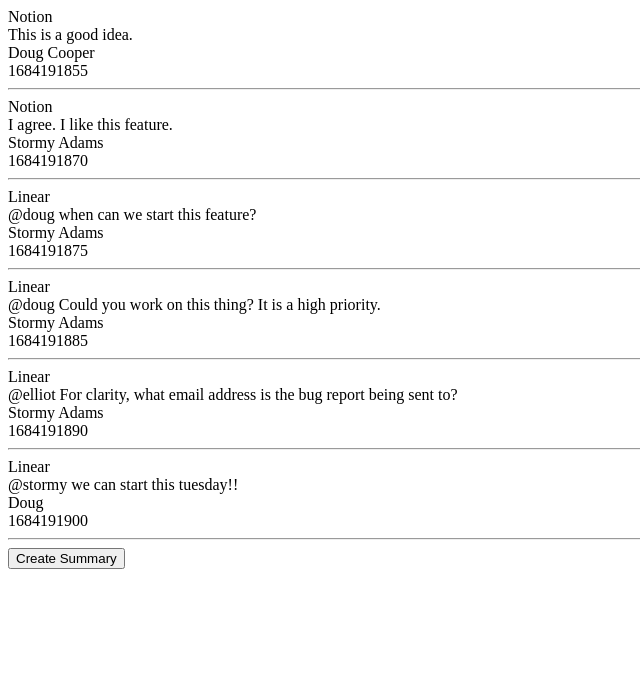
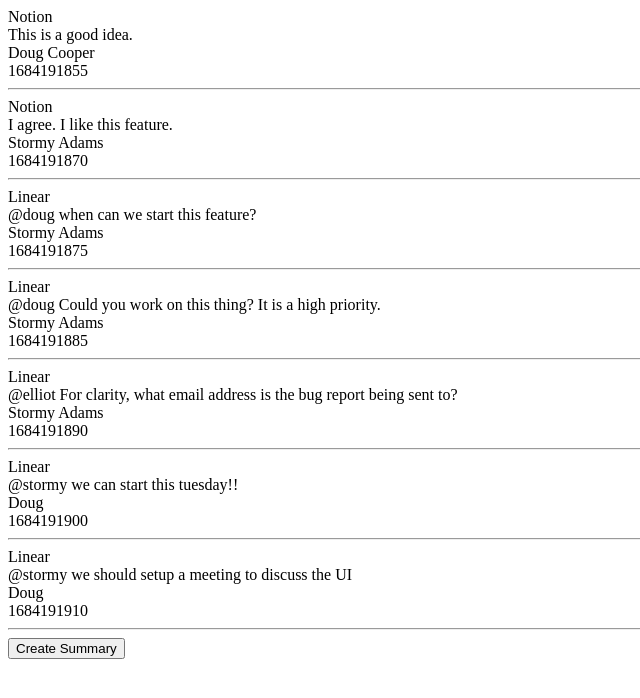
Before and after one commit to dougcpr/apple, a Next.js app: page / in a window 1280 px wide. Shown: the top 698 px of the page, without its empty margins (0-640 px from the left). Built offline with nearby package versions, Linux system fonts and the light colour scheme.

Commit message:
updated prompt and made mock data extracted into it's own file

```diff
--- a/src/app/page.tsx
+++ b/src/app/page.tsx
@@ -2,9 +2,20 @@
 import React, {useState} from "react";
 import {commentThread, Comment} from "@/mockData";
 
-const prompt = `Take the JSON response ${JSON.stringify(commentThread)} and generate a summary.`
-// TODO: For training
-const completion = '';
+let extractedComments: any = []
+function extractCommentMetaData() {
+  commentThread.forEach((comment: Comment) => {
+    extractedComments.push(`${comment.author} said ${comment.comment}`)
+  })
+}
+
+extractCommentMetaData()
+
+const context = "create a bug report"
+
+const prompt = `Given the ${context}, and the comments ${extractedComments}, generate two sections. One as as summary and the other to identify the action items based on the questions or @ mentions. Don't show unspecified action items`
+
+console.log(prompt)
 
 function Home() {
   const [answer, setAnswer] = useState(undefined)
--- a/src/mockData.ts
+++ b/src/mockData.ts
@@ -2,7 +2,6 @@
   id: number;
   service: Service;
   comment: string;
-  title: string;
   author: string;
   created_at: string;
 }
@@ -17,43 +16,43 @@
     id: 1,
     service: Service.Notion,
     comment: 'This is a good idea.',
-    title: 'Bug Report Product Requirements',
     author: 'Doug Cooper',
     created_at: '1684191855'
   }, {
     id: 2,
     service: Service.Notion,
     comment: 'I agree. I like this feature.',
-    title: 'Bug Report Product Requirements',
     author: 'Stormy Adams',
     created_at: '1684191870'
   }, {
     id: 3,
     service: Service.Linear,
     comment: '@doug when can we start this feature?',
-    title: 'Create the inputs for the bug report.',
     author: 'Stormy Adams',
     created_at: '1684191875'
   }, {
     id: 4,
     service: Service.Linear,
     comment: '@doug Could you work on this thing? It is a high priority.',
-    title: 'Create the inputs for the bug report.',
     author: 'Stormy Adams',
     created_at: '1684191885'
   }, {
     id: 5,
     service: Service.Linear,
     comment: '@elliot For clarity, what email address is the bug report being sent to?',
-    title: 'Create the inputs for the bug report.',
     author: 'Stormy Adams',
     created_at: '1684191890'
   }, {
     id: 6,
     service: Service.Linear,
     comment: '@stormy we can start this tuesday!!',
-    title: 'Create the inputs for the bug report.',
     author: 'Doug',
     created_at: '1684191900'
+  }, {
+    id: 7,
+    service: Service.Linear,
+    comment: '@stormy we should setup a meeting to discuss the UI',
+    author: 'Doug',
+    created_at: '1684191910'
   }
 ]
```
